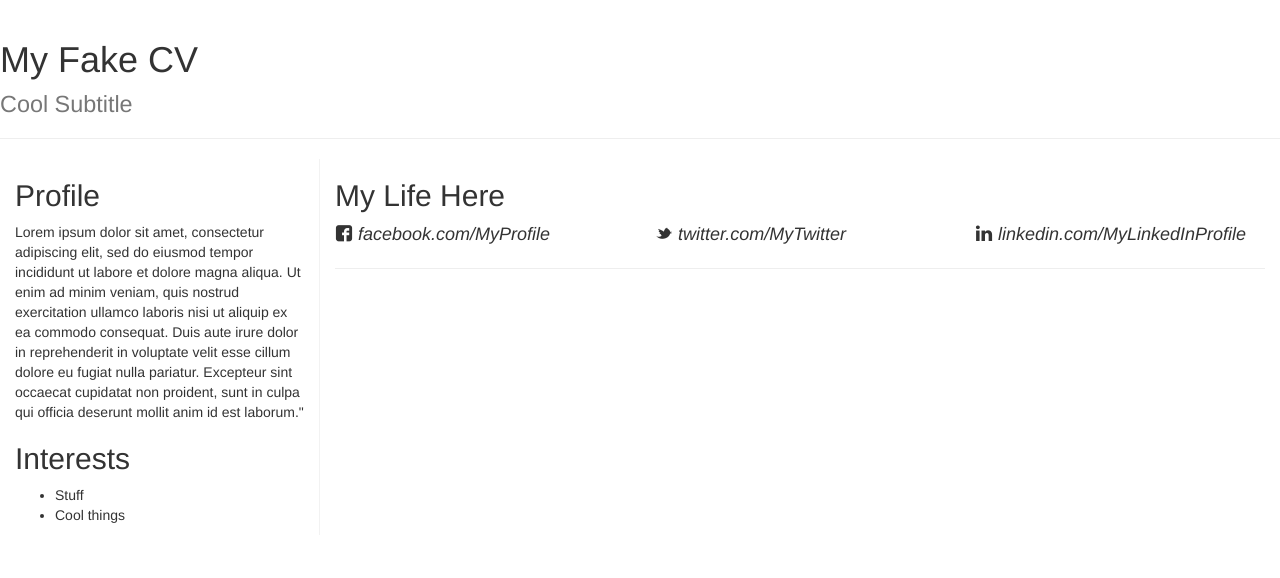
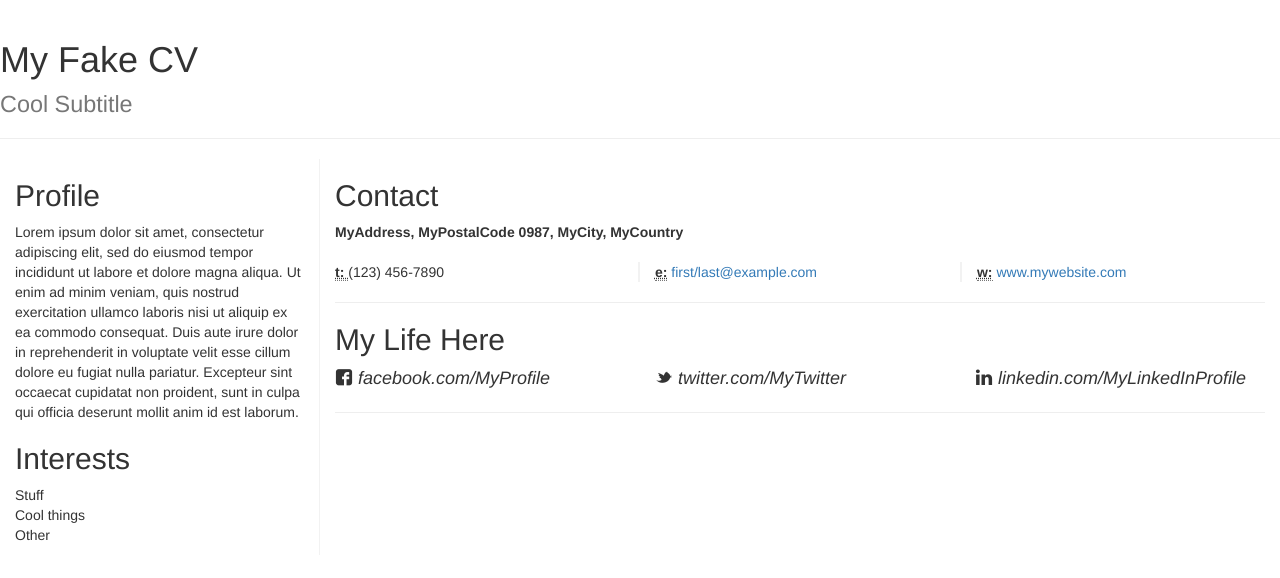
Before and after one commit to Tsubz/FakeCV, a plain HTML site: page index.html in a window 1280 px wide. Drawn offline with Linux system fonts and the light colour scheme.

Commit message:
With contact vr

```diff
--- a/Style.css
+++ b/Style.css
@@ -3,6 +3,16 @@
     border-right:1px solid #f2f2f2;
 }
 
+.vr-bold-right {
+
+    border-right:2px solid #f2f2f2;
+}
+
+.vr-bold-left {
+
+    border-left:2px solid #f2f2f2;
+}
+
 .size-18 {
     font-size: 18px;
 }
--- a/index.html
+++ b/index.html
@@ -1,7 +1,9 @@
 <!DOCTYPE html>
 
-<html>
+<html lang="en">
   <head>
+      <meta charset="utf-8">
+    <meta http-equiv="X-UA-Compatible" content="IE=edge">
       <link href="./css/bootstrap.min.css" rel="stylesheet">
        <link href="./style.css" rel="stylesheet">
 <script src="./js/bootstrap.min.js"></script>
@@ -19,15 +21,37 @@ no">
            <div class="col-xs-4 col-md-3 verticalr-all">
                 <div id="Content">
                 <h2>Profile</h2>
-                <p>Lorem ipsum dolor sit amet, consectetur adipiscing elit, sed do eiusmod tempor incididunt ut labore et dolore magna aliqua. Ut enim ad minim veniam, quis nostrud exercitation ullamco laboris nisi ut aliquip ex ea commodo consequat. Duis aute irure dolor in reprehenderit in voluptate velit esse cillum dolore eu fugiat nulla pariatur. Excepteur sint occaecat cupidatat non proident, sunt in culpa qui officia deserunt mollit anim id est laborum."</p>
+                <p>Lorem ipsum dolor sit amet, consectetur adipiscing elit, sed do eiusmod tempor incididunt ut labore et dolore magna aliqua. Ut enim ad minim veniam, quis nostrud exercitation ullamco laboris nisi ut aliquip ex ea commodo consequat. Duis aute irure dolor in reprehenderit in voluptate velit esse cillum dolore eu fugiat nulla pariatur. Excepteur sint occaecat cupidatat non proident, sunt in culpa qui officia deserunt mollit anim id est laborum.</p>
                 <h2>Interests</h2>
-                <ul>
+                <ul class="list-unstyled">
                     <li>Stuff</li>
                     <li>Cool things</li>
+                    <li>Other</li>
                 </ul>
                 </div>
            </div>
            <div class="col-xs-8 col-md-9">
+               <h2>Contact</h2>
+               <address>
+                <strong>MyAddress, MyPostalCode 0987, MyCity, MyCountry</strong>
+                <br>
+                </address>
+                <div class="row">
+                    <div class="col-xs-12 col-md-4 vr-bold-right">
+                        <abbr title="Téléphone"><strong>t: </strong></abbr>(123) 456-7890
+                    </div>
+
+                    <div class="col-xs-12 col-md-4">
+                        <abbr title="Email"><strong>e:</strong></abbr>
+                        <a href="mailto:#">first/last@example.com</a>
+                    </div>
+                    <div class="col-xs-12 col-md-4 vr-bold-left">
+                       <abbr title="Website"><strong>w:</strong></abbr>
+                        <a href="mailto:#">www.mywebsite.com</a>
+                    </div>
+                </div>
+
+               <hr>
                <h2>My Life Here</h2>
                 <span class="step size-18">
                 <div class="row">
```
